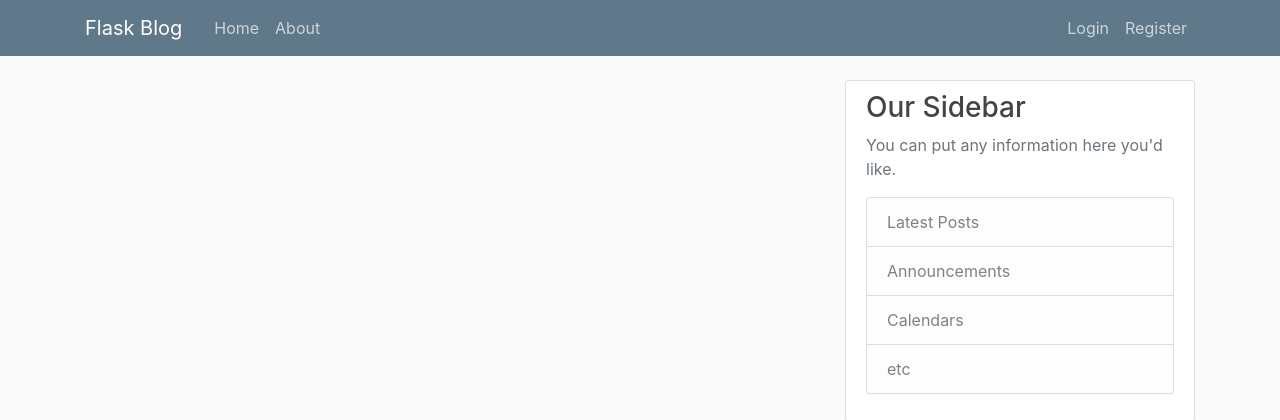
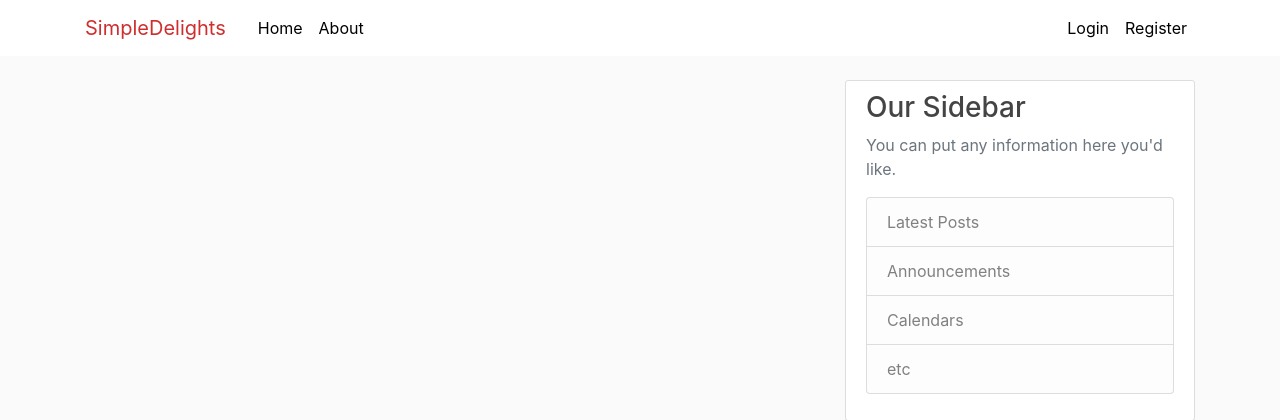
Before and after one commit to thewisepeter/simple_delights, a Flask app: page / in a window 1280 px wide. Shown: the top 420 px of the page. Run offline with Flask 3, Linux system fonts and the light colour scheme; data that the repository does not hold is empty; some libraries are stand-ins or nearby versions.

Commit message:
redesign of css

```diff
--- a/flaskblog/static/main.css
+++ b/flaskblog/static/main.css
@@ -8,16 +8,26 @@ body {
     color: #444444;
 }
 
-  .bg-steel {
-    background-color: #5f788a;
+.bg-custom {
+    background-color: #ffffff;
+}
+
+.site-header .navbar-brand {
+    color: #CF2E2E;
+}
+
+/* Prevent navbar-brand link color change on hover */
+.site-header .navbar-brand:hover {
+    color: inherit !important;
 }
 
 .site-header .navbar-nav .nav-link {
-    color: #cbd5db;
+    color: #000000;
 }
 
 .site-header .navbar-nav .nav-link:hover {
-    color: #ffffff;
+    color: #CF2E2E;
+    text-decoration: underline;
 }
 
 .site-header .navbar-nav .nav-link.active {
@@ -33,12 +43,12 @@ body {
 }
 
 .article-title {
-    color: #444444;
+    color: #008080;
 }
 
 a.article-title:hover {
-    color: #428bca;
-    text-decoration: none;
+    color: #CF2E2E;
+    text-decoration: underline;
 }
 
 .article-content {
@@ -54,7 +64,7 @@ body {
 .article-metadata {
     padding-bottom: 1px;
     margin-bottom: 4px;
-    border-bottom: 1px solid #e3e3e3
+    border-bottom: 1px solid #e3e3e3;
 }
 
 .article-metadata a:hover {
--- a/flaskblog/templates/home.html
+++ b/flaskblog/templates/home.html
@@ -4,11 +4,11 @@
         <article class="media content-section">
           <img class="rounded-circle article-img" src="{{ url_for('static', filename='profile_pics/' + post.author.image_file) }}">
           <div class="media-body">
+            <h2><a class="article-title" href="{{ url_for('posts.post', post_id=post.id) }}">{{ post.title }}</a></h2>
             <div class="article-metadata">
               <a class="mr-2" href="{{ url_for('users.user_posts', username=post.author.username) }}">{{ post.author.username }}</a>
               <small class="text-muted">{{ post.date_posted.strftime('%Y-%m-%d') }}</small>
             </div>
-            <h2><a class="article-title" href="{{ url_for('posts.post', post_id=post.id) }}">{{ post.title }}</a></h2>
             <p class="article-content">{{ post.content }}</p>
           </div>
         </article>
--- a/flaskblog/templates/layout.html
+++ b/flaskblog/templates/layout.html
@@ -18,9 +18,9 @@
 </head>
 <body>
     <header class="site-header">
-      <nav class="navbar navbar-expand-md navbar-dark bg-steel fixed-top">
+      <nav class="navbar navbar-expand-md navbar-dark bg-custom fixed-top">
         <div class="container">
-          <a class="navbar-brand mr-4" href="/">Flask Blog</a>
+            <a class="navbar-brand mr-4" href="/">SimpleDelights</a>
             <button class="navbar-toggler" type="button" data-toggle="collapse" data-target="#navbarToggle" aria-controls="navbarToggle" aria-expanded="false" aria-label="Toggle navigation">
               <span class="navbar-toggler-icon"></span>
             </button>
@@ -43,6 +43,7 @@
             </div>
         </div>
     </nav>
+
     </header>
     <main role="main" class="container">
       <div class="row">
--- a/flaskblog/templates/user_posts.html
+++ b/flaskblog/templates/user_posts.html
@@ -5,11 +5,11 @@
         <article class="media content-section">
           <img class="rounded-circle article-img" src="{{ url_for('static', filename='profile_pics/' + post.author.image_file) }}">
           <div class="media-body">
+            <h2><a class="article-title" href="{{ url_for('posts.post', post_id=post.id) }}">{{ post.title }}</a></h2>
             <div class="article-metadata">
               <a class="mr-2" href="{{ url_for('users.user_posts', username=post.author.username) }}">{{ post.author.username }}</a>
               <small class="text-muted">{{ post.date_posted.strftime('%Y-%m-%d') }}</small>
             </div>
-            <h2><a class="article-title" href="{{ url_for('posts.post', post_id=post.id) }}">{{ post.title }}</a></h2>
             <p class="article-content">{{ post.content }}</p>
           </div>
         </article>
```
Also changed, not shown: flaskblog/static/profile_pics/79418b487a80ff15.png (added), instance/site.db. Lines whose indentation alone changed are shown as unchanged.
